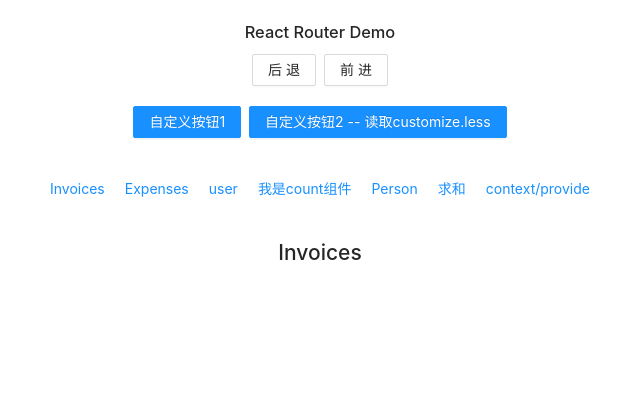
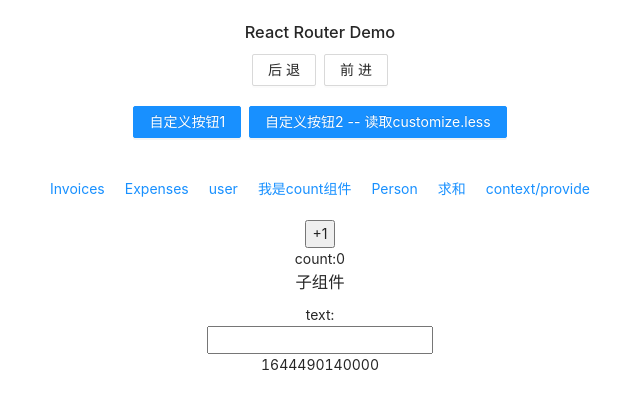
Before and after one commit to whxmm0608/xcx-react, a React (Create React App) app: page /hooks3 in a window 1280 px wide. Before the commit this address led to /invoices. Shown: the top 408 px of the page, without its empty margins (320-960 px from the left). Built offline with nearby package versions, Linux system fonts and the light colour scheme.

Commit message:
react hooks优化手段学习

```diff
--- a/src/index.js
+++ b/src/index.js
@@ -12,6 +12,9 @@
 import Message from "./routes/message";
 import ToSum from "./routes/to-sum";
 import Provide from "./routes/provide";
+import Hooks from "./routes/hooks";
+import Hooks2 from "./routes/hooks2";
+import Hooks3 from "./routes/hooks3";
 import axios from "axios";
 // import 'antd/dist/antd.css'; // or 'antd/dist/antd.less'
 
@@ -29,6 +32,9 @@
     {/* Routes类似React Router V5的Switch */}
     <Routes>
       <Route path="/" element={<App />}>
+        <Route path="hooks" element={<Hooks />} />
+        <Route path="hooks2" element={<Hooks2 />} />
+        <Route path="hooks3" element={<Hooks3 />} />
         <Route path="expenses" element={<Expenses />} />
         <Route path="invoices" element={<Invoices a={1} />} />
         <Route path="Person" element={<Person />} />
--- /dev/null
+++ b/src/routes/hooks.jsx
@@ -0,0 +1,25 @@
+import React, { useState } from 'react';
+import { Button } from 'antd';
+
+export default function Example () {
+  // 声明一个叫 "count" 的 state 变量
+  // const [count, setCount] = useState(() => {
+  //   let a = 1;
+  //   console.log('useState');
+  //   return a;
+  // });
+
+  let a = 1;
+  const [count, setCount] = useState(a);
+  console.log('useState',count);
+
+
+  return (
+    <div style={{ 'border': '1px solid', padding: '10px' }}>
+      <p>You clicked {count} times</p>
+      <Button onClick={() => { setCount(count + 1) }}>
+        Click me
+      </Button>
+    </div>
+  );
+}
--- /dev/null
+++ b/src/routes/hooks2.jsx
@@ -0,0 +1,36 @@
+/**
+ * https://blog.csdn.net/frontend_frank/article/details/118347085
+ */
+import React, { useState } from 'react';
+const Child = React.memo((props) => {
+    console.log("我是前端开发爱好者的子组件，我更新了...");
+        return (
+            <div>
+                <h3>子组件</h3>
+                <div>text:{props.name}</div>
+                <div>{new Date().getTime()}</div>
+            </div>
+        )
+    }
+)
+
+const Parent = () => {
+    const [count, setCount] = useState(0);
+    const [text, setText] = useState("")
+
+    //避免rerender
+    const handleClick = () => {
+        setCount(count + 1);
+    }
+    const handleInputChange = (e) => {
+        setText(e.target.value)
+    }
+    return (<div>
+        <input onChange={handleInputChange} />
+        <button onClick={handleClick}>+1</button>
+        <div>count:{count}</div>
+        <Child name={text} />
+    </div>)
+}
+
+export default Parent;
--- /dev/null
+++ b/src/routes/hooks3.jsx
@@ -0,0 +1,36 @@
+/**
+ * https://blog.csdn.net/frontend_frank/article/details/118347085
+ */
+import React, { useState, useCallback } from 'react';
+
+const Child = React.memo((props) => {
+    console.log("我是前端开发爱好者的子组件，我更新了...");
+    return (
+        <div>
+            <h3>子组件</h3>
+            <div>text:{props.name}</div>
+            <div> <input onChange={props.handleInputChange} /></div>
+            <div>{new Date().getTime()}</div>
+        </div>
+    )
+})
+const Parent = () => {
+    const [count, setCount] = useState(0);
+    const [text, setText] = useState("")
+    const handleClick = () => {
+        setCount(count + 1);
+    }
+    const handleInputChange = useCallback((e) => {
+        setText(e.target.value + count)
+    }, [count])
+    /**
+     * useCallback第二个参数是依赖项，我的理解是当成vue的计算属性，如果count不改变，useCallback不会重新执行
+     */
+    return (<div>
+        <button onClick={handleClick}>+1</button>
+        <div>count:{count}</div>
+        <Child name={text} handleInputChange={handleInputChange} />
+    </div>)
+}
+
+export default Parent;
```
Also changed, not shown: src/routes/hooks4.jsx (added, +29 -0 lines).
